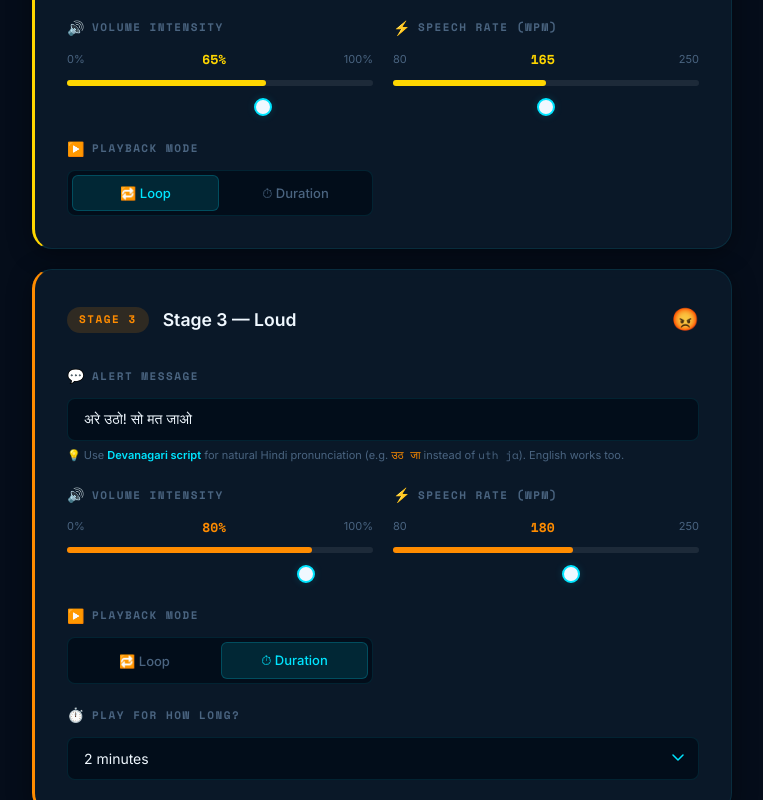
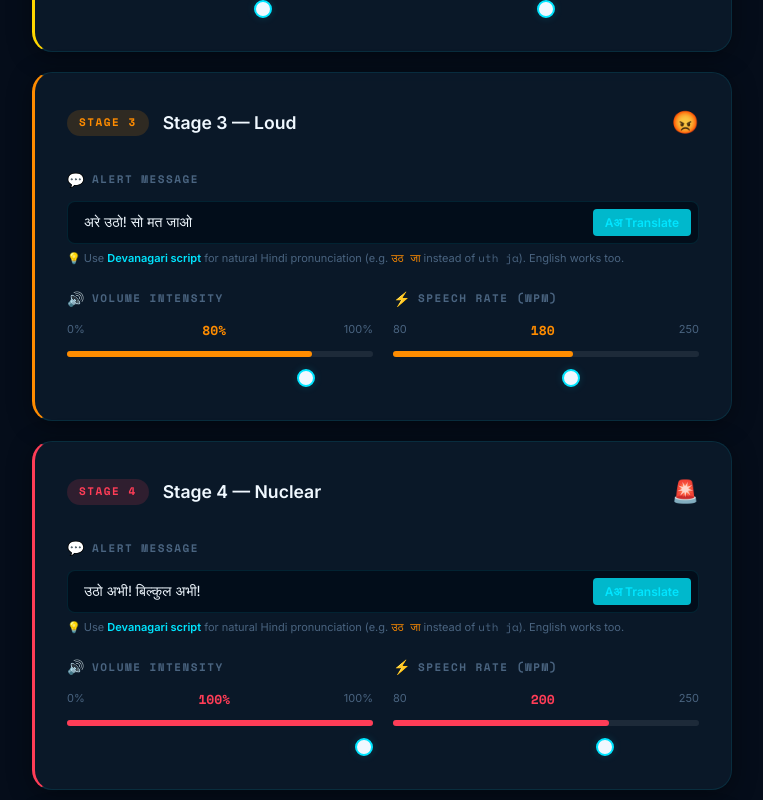
Before and after one commit to mokshjalalwani-dotcom/sleepyhead_hunter, a Next.js app in the folder web/: page /configure in a window 1280 px wide. Shown: the part 1160-1960 px from the top of the page, without its empty margins (32-795 px from the left). Built offline with nearby package versions, Linux system fonts and the light colour scheme.

Commit message:
feat: built-in English to Hindi translator UI + global playback mode + fix navbar links

```diff
--- /dev/null
+++ b/web/app/api/translate/route.js
@@ -0,0 +1,46 @@
+export async function GET(request) {
+  const { searchParams } = new URL(request.url);
+  const text = searchParams.get('text');
+
+  if (!text) {
+    return new Response(JSON.stringify({ translation: '' }), {
+      status: 200,
+      headers: { 'Content-Type': 'application/json' },
+    });
+  }
+
+  try {
+    const url = `https://translate.googleapis.com/translate_a/single?client=gtx&sl=en&tl=hi&dt=t&q=${encodeURIComponent(text)}`;
+    const res = await fetch(url, {
+      headers: {
+        'User-Agent': 'Mozilla/5.0 (Windows NT 10.0; Win64; x64) AppleWebKit/537.36 (KHTML, like Gecko) Chrome/130.0.0.0 Safari/537.36',
+      }
+    });
+
+    if (!res.ok) {
+      throw new Error(`Google Translate API error: ${res.status}`);
+    }
+
+    const data = await res.json();
+
+    // The response format is deeply nested arrays: [[[ "translation", "original", null, null, 10 ]], ...]
+    let translation = '';
+    if (data && data[0]) {
+      translation = data[0].map(item => item[0]).join('');
+    }
+
+    return new Response(JSON.stringify({ translation }), {
+      status: 200,
+      headers: {
+        'Content-Type': 'application/json',
+        'Cache-Control': 'public, max-age=86400, s-maxage=86400'
+      },
+    });
+  } catch (err) {
+    console.error('[Translate API Error]', err);
+    return new Response(JSON.stringify({ error: 'Translation failed', details: err.message }), {
+      status: 500,
+      headers: { 'Content-Type': 'application/json' },
+    });
+  }
+}
--- a/web/app/configure/page.js
+++ b/web/app/configure/page.js
@@ -9,16 +9,18 @@ import Footer from '@/components/Footer';
 
 // Default values matching eye_closure_alarm.py exactly
 const DEFAULT_STAGES = [
-  { text: 'उठ जा',                volume: 0.5,  rate: 150, playbackMode: 'loop',     duration: '60'  },
-  { text: 'उठ जाओ यार',          volume: 0.65, rate: 165, playbackMode: 'loop',     duration: '60'  },
-  { text: 'अरे उठो! सो मत जाओ', volume: 0.8,  rate: 180, playbackMode: 'duration', duration: '120' },
-  { text: 'उठो अभी! बिल्कुल अभी!', volume: 1.0, rate: 200, playbackMode: 'duration', duration: '120' },
+  { text: 'उठ जा',                volume: 0.5,  rate: 150 },
+  { text: 'उठ जाओ यार',          volume: 0.65, rate: 165 },
+  { text: 'अरे उठो! सो मत जाओ', volume: 0.8,  rate: 180 },
+  { text: 'उठो अभी! बिल्कुल अभी!', volume: 1.0, rate: 200 },
 ];
 
 const DEFAULT_GLOBAL = {
-  earThreshold:    0.21,
-  closedTime:      4.0,
-  repeatInterval:  3.0,
+  earThreshold: 0.21,
+  closedTime: 4.0,
+  repeatInterval: 3.0,
+  playbackMode: 'loop',
+  duration: '60'
 };
 
 export default function ConfigurePage() {
--- a/web/components/Navbar.js
+++ b/web/components/Navbar.js
@@ -21,8 +21,8 @@ export default function Navbar() {
         </Link>
 
         <ul className="navbar-links" role="list">
-          <li><a href="#features">Features</a></li>
-          <li><a href="#how-it-works">How It Works</a></li>
+          <li><Link href="/#features">Features</Link></li>
+          <li><Link href="/#how-it-works">How It Works</Link></li>
           <li><Link href="/configure">Configure</Link></li>
           <li>
             <Link
--- a/web/components/StageCard.js
+++ b/web/components/StageCard.js
@@ -20,6 +20,7 @@ const DURATION_OPTIONS = [
 
 export default function StageCard({ stage, data, onChange }) {
   const [customDuration, setCustomDuration] = useState('');
+  const [translating, setTranslating] = useState(false);
   const idx = stage - 1;
   const meta = STAGE_META[idx];
 
@@ -59,6 +60,7 @@ export default function StageCard({ stage, data, onChange }) {
             <span className="field-label-icon" aria-hidden="true">💬</span>
             Alert Message
           </label>
+          <div style={{ position: 'relative' }}>
             <input
               id={`stage-${stage}-text`}
               className="field-input"
@@ -67,7 +69,34 @@ export default function StageCard({ stage, data, onChange }) {
               placeholder="e.g. उठ जा  or  wake up!"
               onChange={(e) => handleChange('text', e.target.value)}
               aria-describedby={`stage-${stage}-text-hint`}
+              style={{ paddingRight: '110px' }}
             />
+            <button
+              onClick={async () => {
+                if (!data.text || !data.text.trim()) return;
+                setTranslating(true);
+                try {
+                  const res = await fetch(`/api/translate?text=${encodeURIComponent(data.text)}`);
+                  const json = await res.json();
+                  if (json.translation) handleChange('text', json.translation);
+                } catch (err) {
+                  console.error(err);
+                } finally {
+                  setTranslating(false);
+                }
+              }}
+              disabled={translating || !data.text}
+              style={{
+                position: 'absolute', right: '8px', top: '8px', bottom: '8px',
+                padding: '0 12px', fontSize: '12px', fontWeight: 600,
+                background: 'var(--cyan-dim)', color: 'var(--cyan)',
+                border: 'none', borderRadius: '4px', cursor: 'pointer',
+                opacity: (!data.text || translating) ? 0.5 : 1, transition: '0.2s',
+              }}
+            >
+              {translating ? '⏳' : 'Aअ Translate'}
+            </button>
+          </div>
           <p id={`stage-${stage}-text-hint`} style={{ fontSize: '11px', color: 'var(--text-muted)', marginTop: '6px', lineHeight: 1.6 }}>
             💡 Use <strong style={{ color: 'var(--cyan)' }}>Devanagari script</strong> for natural Hindi pronunciation
             (e.g. <span style={{ fontFamily: 'Space Mono, monospace', color: 'var(--amber)' }}>उठ जा</span> instead of <span style={{ fontFamily: 'Space Mono, monospace', color: 'var(--text-muted)' }}>uth ja</span>).
@@ -151,79 +180,6 @@ export default function StageCard({ stage, data, onChange }) {
           />
         </div>
 
-        {/* Playback Mode */}
-        <div>
-          <div className="field-label">
-            <span className="field-label-icon" aria-hidden="true">▶️</span>
-            Playback Mode
-          </div>
-          <div
-            className="mode-toggle"
-            role="group"
-            aria-label={`Stage ${stage} playback mode`}
-          >
-            <button
-              id={`stage-${stage}-mode-loop`}
-              className={`mode-btn${data.playbackMode === 'loop' ? ' active' : ''}`}
-              onClick={() => handleChange('playbackMode', 'loop')}
-              aria-pressed={data.playbackMode === 'loop'}
-            >
-              🔁 Loop
-            </button>
-            <button
-              id={`stage-${stage}-mode-duration`}
-              className={`mode-btn${data.playbackMode === 'duration' ? ' active' : ''}`}
-              onClick={() => handleChange('playbackMode', 'duration')}
-              aria-pressed={data.playbackMode === 'duration'}
-            >
-              ⏱ Duration
-            </button>
-          </div>
-        </div>
-
-        {/* Duration Selector — shown only if duration mode */}
-        {data.playbackMode === 'duration' && (
-          <div className="field-full">
-            <label
-              htmlFor={`stage-${stage}-duration`}
-              className="field-label"
-            >
-              <span className="field-label-icon" aria-hidden="true">⏱️</span>
-              Play For How Long?
-            </label>
-            <select
-              id={`stage-${stage}-duration`}
-              className="duration-select"
-              value={data.duration}
-              onChange={(e) => handleChange('duration', e.target.value)}
-            >
-              {DURATION_OPTIONS.filter(o => o.value !== 'loop').map((opt) => (
-                <option key={opt.value} value={opt.value}>
-                  {opt.label}
-                </option>
-              ))}
-            </select>
-
-            {data.duration === 'custom' && (
-              <div style={{ marginTop: '10px' }}>
-                <input
-                  id={`stage-${stage}-custom-duration`}
-                  className="field-input"
-                  type="number"
-                  min="5"
-                  max="3600"
-                  placeholder="Enter seconds (e.g. 45)"
-                  value={customDuration}
-                  onChange={(e) => {
-                    setCustomDuration(e.target.value);
-                    handleChange('customDurationSecs', e.target.value);
-                  }}
-                  aria-label="Custom duration in seconds"
-                />
-              </div>
-            )}
-          </div>
-        )}
       </div>
     </article>
   );
```
Also changed, not shown: web/components/LiveDetector.js (+83 -40 lines). Lines whose indentation alone changed are shown as unchanged.
